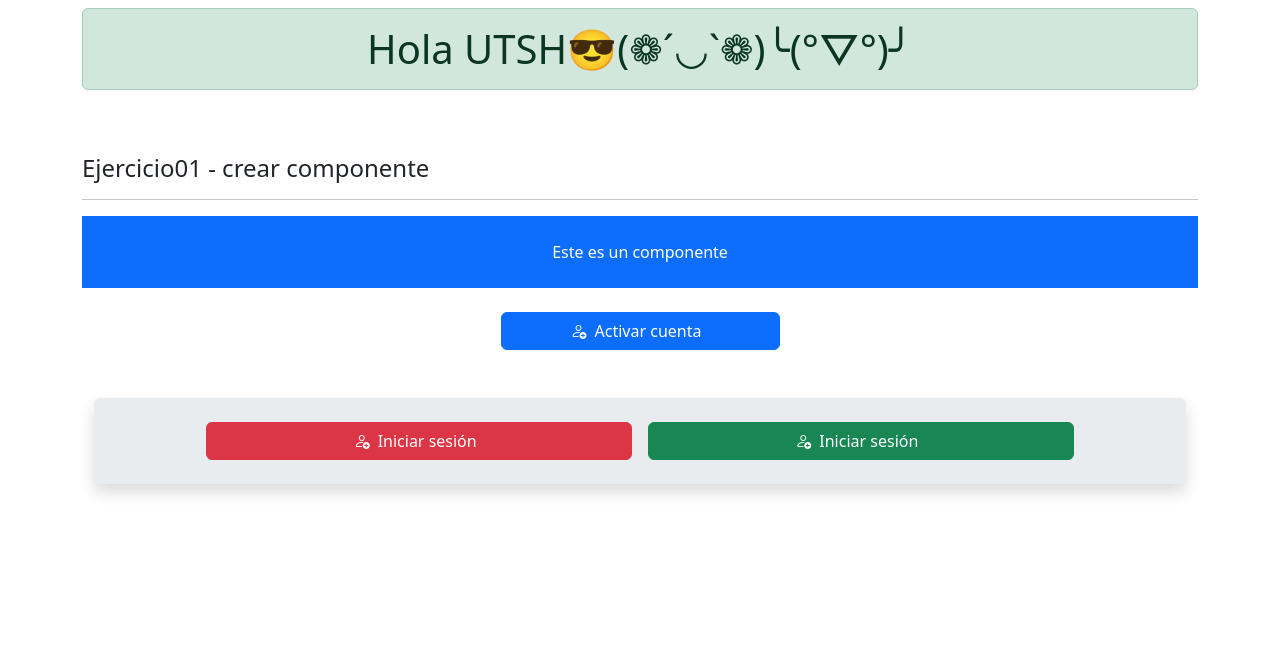
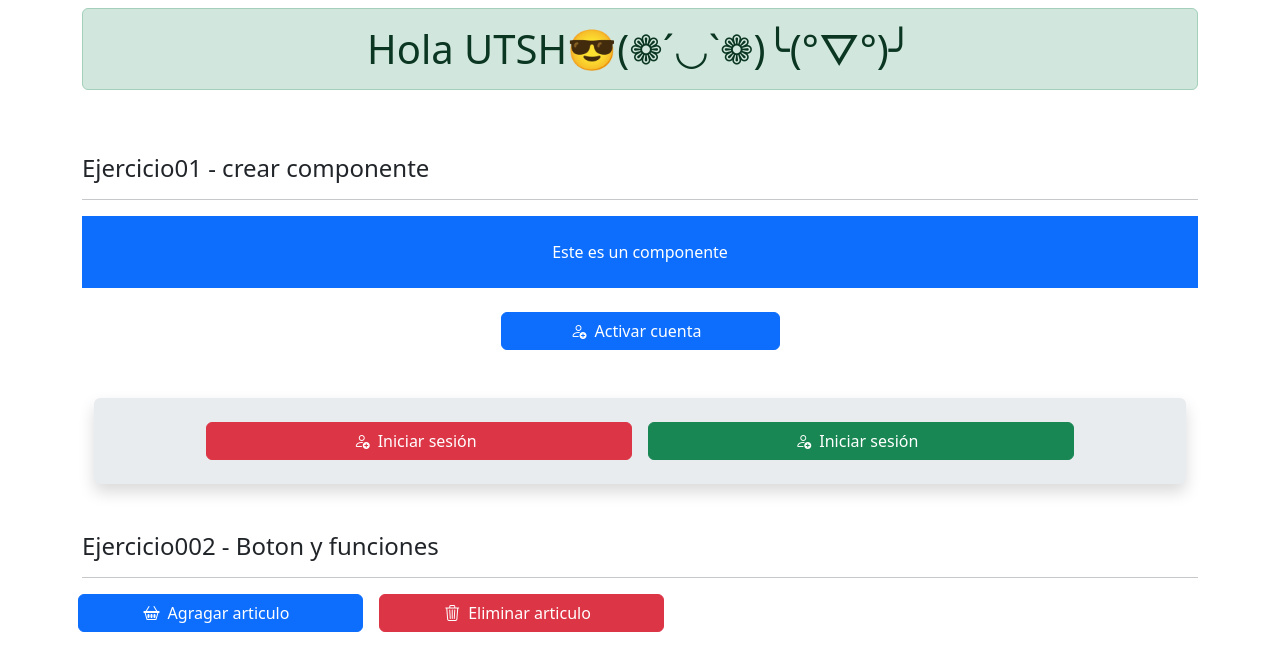
Before and after one commit to azucena123456/practica_react, a React (Vite) app: page / in a window 1280 px wide. Shown: the top 670 px of the page. Built offline with nearby package versions, Linux system fonts and the light colour scheme.

Commit message:
[ADD] se agrego ejercicio 02 - Funciones y Botones

```diff
--- a/src/App.jsx
+++ b/src/App.jsx
@@ -1,6 +1,7 @@
 import { Ejercicio01 } from "./components/Ejercicio01.jsx";
 import { BotonActivar } from "./components/Utils/BotonActivar.jsx";
 import { ContenedorBotones} from "./components/Utils/ContenedorBotones.jsx";
+import { Ejercicio002 } from "./components/Ejercicio002.jsx";
 
 function App() {
 
@@ -18,6 +19,7 @@ function App() {
     <Ejercicio01></Ejercicio01>
     <BotonActivar></BotonActivar>
     <ContenedorBotones></ContenedorBotones>
+    <Ejercicio002></Ejercicio002>
     </div>
     {/**Mando a llamar a mi componente externo */}
 
--- /dev/null
+++ b/src/components/Ejercicio002.jsx
@@ -0,0 +1,53 @@
+//lo hice con rafc
+export const Ejercicio002 = () => {
+  //logica de componentes
+  //1- variable/constante
+  //2- hooks
+  // 3-Finciones
+  const nombreproducto='Smart Tv 90';
+  function agregarACarritoCompreas(){
+    console.log('El producto:',
+        nombreproducto, "se agrego al coarrito"
+    );
+  }
+  function eliminarACarritoCompreas(){
+    console.log('El producto:',
+        nombreproducto, "se elimino del coarrito"
+    );
+  }
+
+
+  return (
+    <div className="row mt-4">
+        <div className="col-12">
+            <h2 className="h4 mt-4">
+                Ejercicio002 - Boton y funciones
+            </h2>
+            <hr />
+         </div>
+        <button className="w-25 btn btn-primary mx-2" onClick={agregarACarritoCompreas} >
+        <i class="bi bi-basket2"></i>
+        <spn className="col-12 col-md-6 col-lg-5 mx-2 w-100">
+             Agragar articulo
+        </spn>
+
+        </button>
+
+        <button className="w-25 btn btn-danger mx-2" onClick={eliminarACarritoCompreas} >
+        <i class="bi bi-trash3"></i>
+        <spn className="col-12 col-md-6 col-lg-5 mx-2 w-100">
+             Eliminar articulo
+        </spn>
+
+        </button>
+
+    </div>
+
+  )
+}
+
+//agragar un voton que diga eliminar boton
+
+
+
+export default Ejercicio002;
```
Also changed, not shown: src/components/Ejercicio03.jsx (added).
